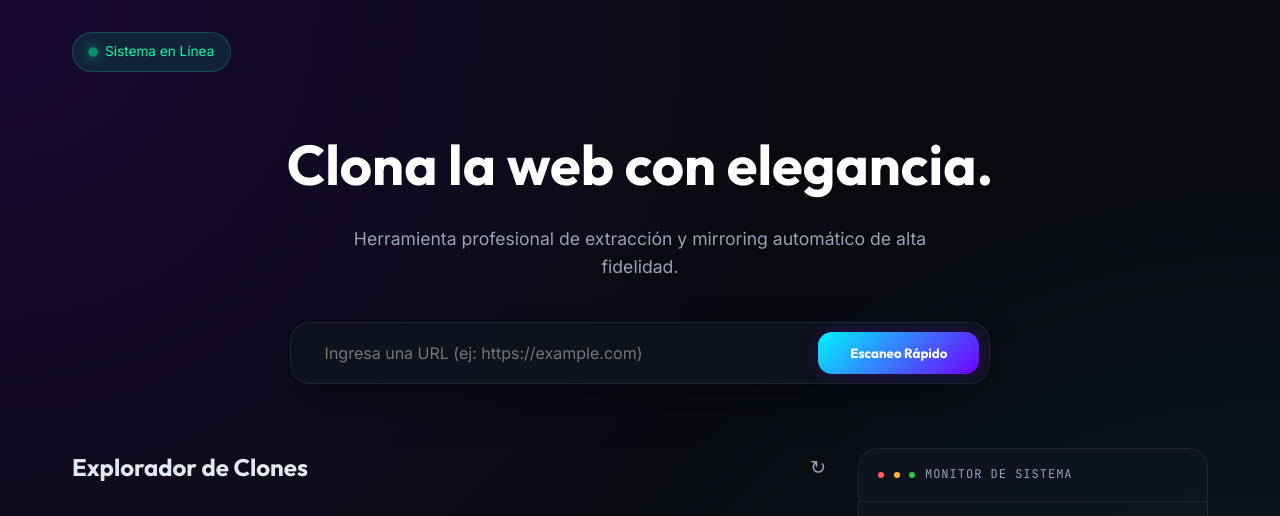
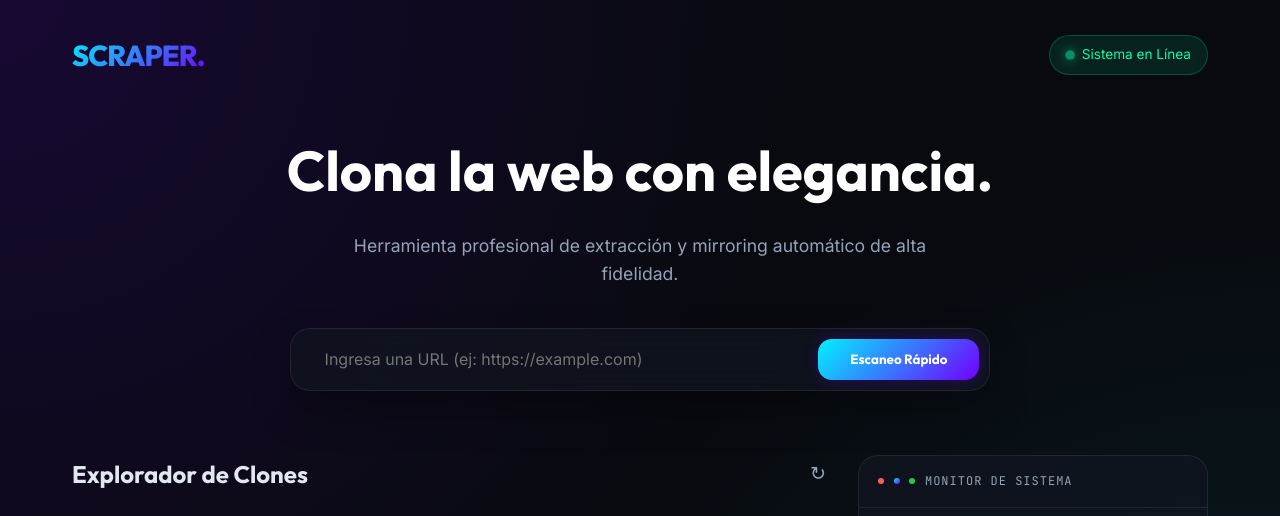
Before and after one commit to carlosnaico77/navegadorAutomatic, a website: page src/public/index.html in a window 1280 px wide. Shown: the top 516 px of the page. Drawn offline with nearby package versions, Linux system fonts and the light colour scheme; no server answers.

Commit message:
feat: rediseño premium  e integración de persistencia de sesión - UI: Rediseño completo del Dashboard con estética Soft Glass, acentos neón y cuadrícula de resultados con previsualización. - Auth: Implementación de 'launchPersistentContext' en ScraperEngine para guardar cookies y sesiones en 'src/auth'. - Auth: Creación del módulo 'auth-session' y comando 'npm run login' para alimentación manual de credenciales. - Core: Consolidación de arquitectura POO y estabilización del motor de escaneo rápido. - Seguridad: Actualización de .gitignore para proteger datos sensibles de la carpeta 'auth'.

```diff
--- a/src/public/index.html
+++ b/src/public/index.html
@@ -10,7 +10,8 @@
     <div class="app-container">
         <!-- Dashboard Header -->
         <header>
-           <div class="status-badge">
+            <div class="logo-brand">SCRAPER.</div>
+            <div class="status-badge">
                 <div class="status-dot"></div>
                 Sistema en Línea
             </div>
@@ -47,7 +48,7 @@
             <aside class="terminal-wrapper">
                 <div class="terminal-header">
                     <div class="terminal-dot" style="background: #ff5f56;"></div>
-                    <div class="terminal-dot" style="background: #ffbd2e;"></div>
+                    <div class="terminal-dot" style="background: var(--gradient-scraper);"></div>
                     <div class="terminal-dot" style="background: #27c93f;"></div>
                     <span class="terminal-title">Monitor de Sistema</span>
                 </div>
--- a/src/public/style.css
+++ b/src/public/style.css
@@ -1,6 +1,6 @@
 /*
    -------------------------------------------------------------------------
-   AURORA GLASS DESIGN SYSTEM - V3 Premium
+   SCRAPER DESIGN SYSTEM - V3 Premium
    -------------------------------------------------------------------------
 */
 
@@ -17,7 +17,7 @@
     --text-dim: #94a3b8;
     --error: #ff4b5c;
     --success: #00ffaa;
-    --gradient-aurora: linear-gradient(135deg, var(--accent-primary), var(--accent-secondary));
+    --gradient-scraper: linear-gradient(135deg, var(--accent-primary), var(--accent-secondary));
     --font-outfit: 'Outfit', sans-serif;
     --font-inter: 'Inter', sans-serif;
     --font-mono: 'JetBrains Mono', monospace;
@@ -77,7 +77,7 @@ header {
     font-family: var(--font-outfit);
     font-size: 1.8rem;
     font-weight: 800;
-    background: var(--gradient-aurora);
+    background: var(--gradient-scraper);
     -webkit-background-clip: text;
     -webkit-text-fill-color: transparent;
     letter-spacing: -1px;
@@ -163,7 +163,7 @@ input[type="text"] {
 }
 
 button#scan-btn {
-    background: var(--gradient-aurora);
+    background: var(--gradient-scraper);
     color: #fff;
     border: none;
     padding: 0.8rem 2rem;
@@ -298,7 +298,7 @@ button#scan-btn:disabled {
 }
 
 .btn-download {
-    background: var(--gradient-aurora);
+    background: var(--gradient-scraper);
     color: #fff;
     border: none;
 }
```
Also changed, not shown: README.md.
